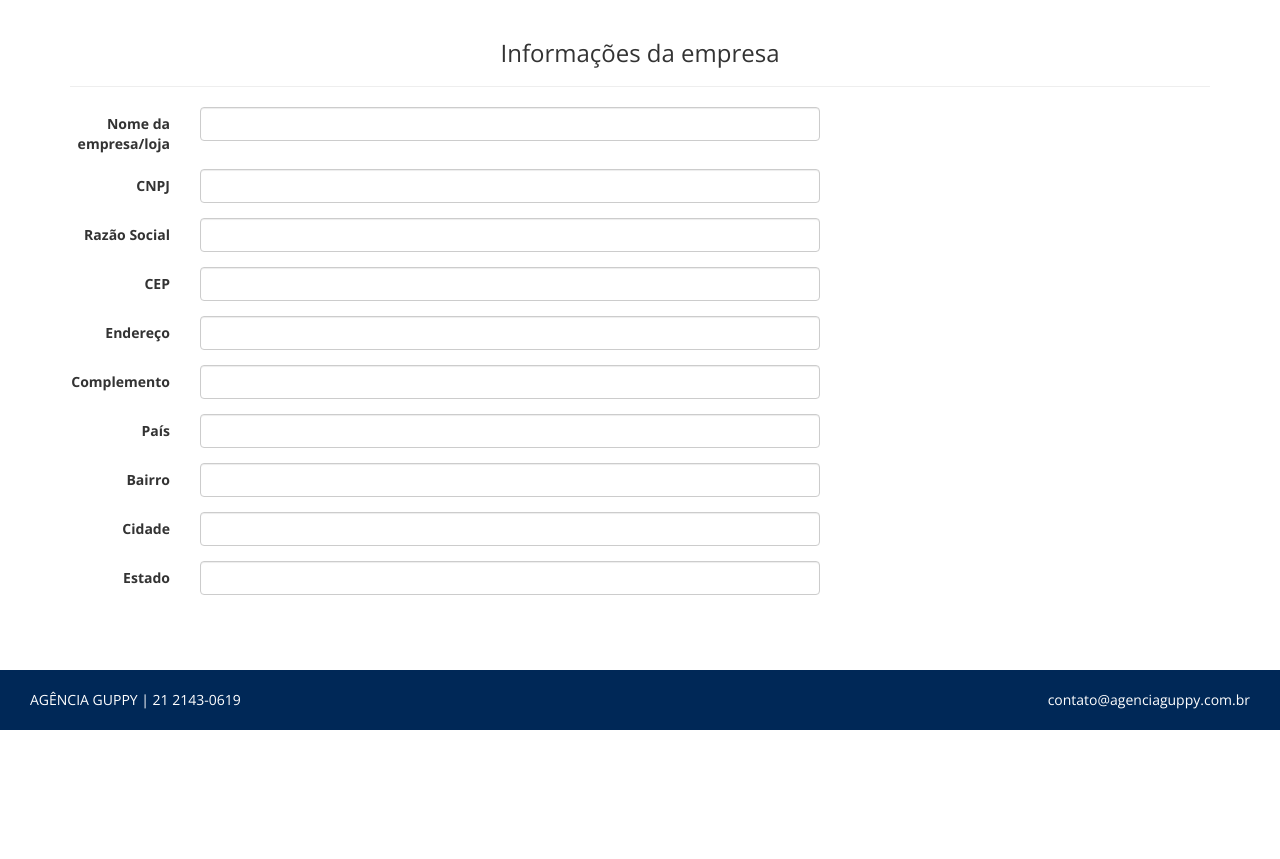
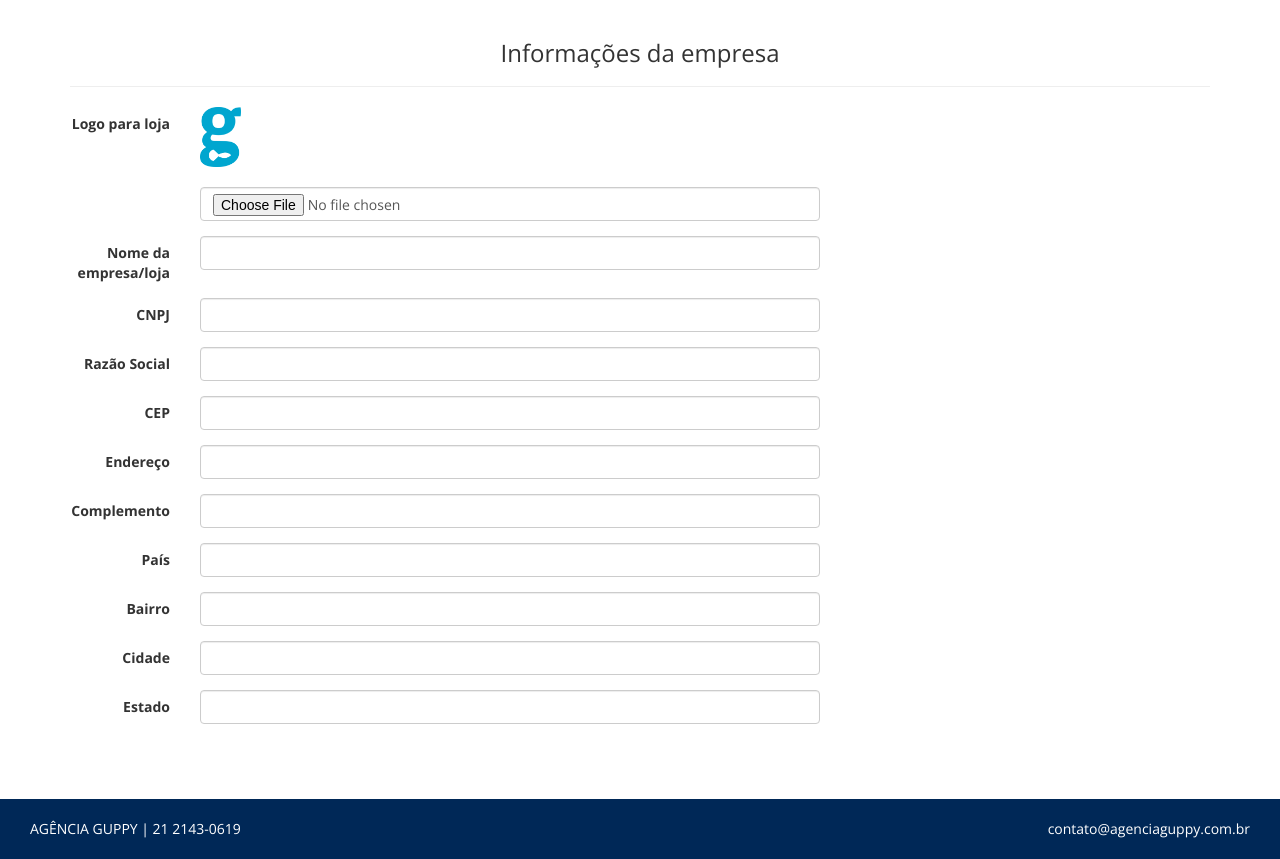
Before and after one commit to lucasmachoalfa/gcommerce, a PHP site: page /informacoes-da-empresa.php in a window 1280 px wide. Shown: the part 106-965 px from the top of the page. Before the commit the page ends 836 px from the top, so only its background shows below. Run offline with PHP 8.4, Linux system fonts and the light colour scheme.

Commit message:
Informações da empresa

```diff
--- a/informacoes-da-empresa.php
+++ b/informacoes-da-empresa.php
@@ -21,6 +21,13 @@
                 <div class="col-sm-8">
                     <form id="defaultForm" method="post" class="form-horizontal">
                         <fieldset>
+                            <div class="form-group">
+                                <label class="col-md-2 control-label">Logo para loja</label>
+                                <div class="col-md-10">
+                                    <img src="img/logo.png" alt="" height="60"/><br><br>
+                                    <input type="file"  class="form-control">
+                                </div>
+                            </div>
                             <div class="form-group">
                                 <label class="col-md-2 control-label">Nome da empresa/loja</label>
                                 <div class="col-md-10">
```
